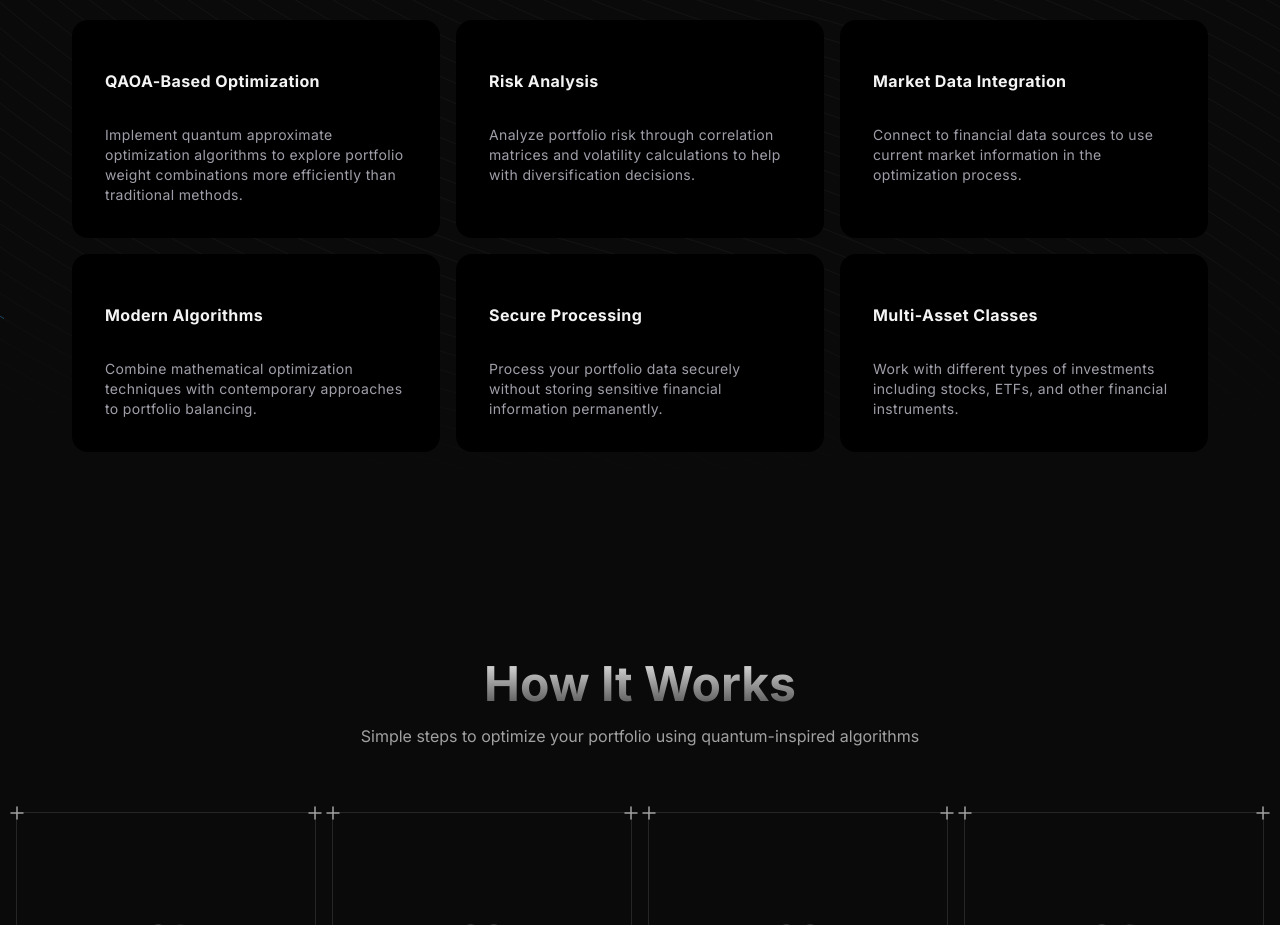
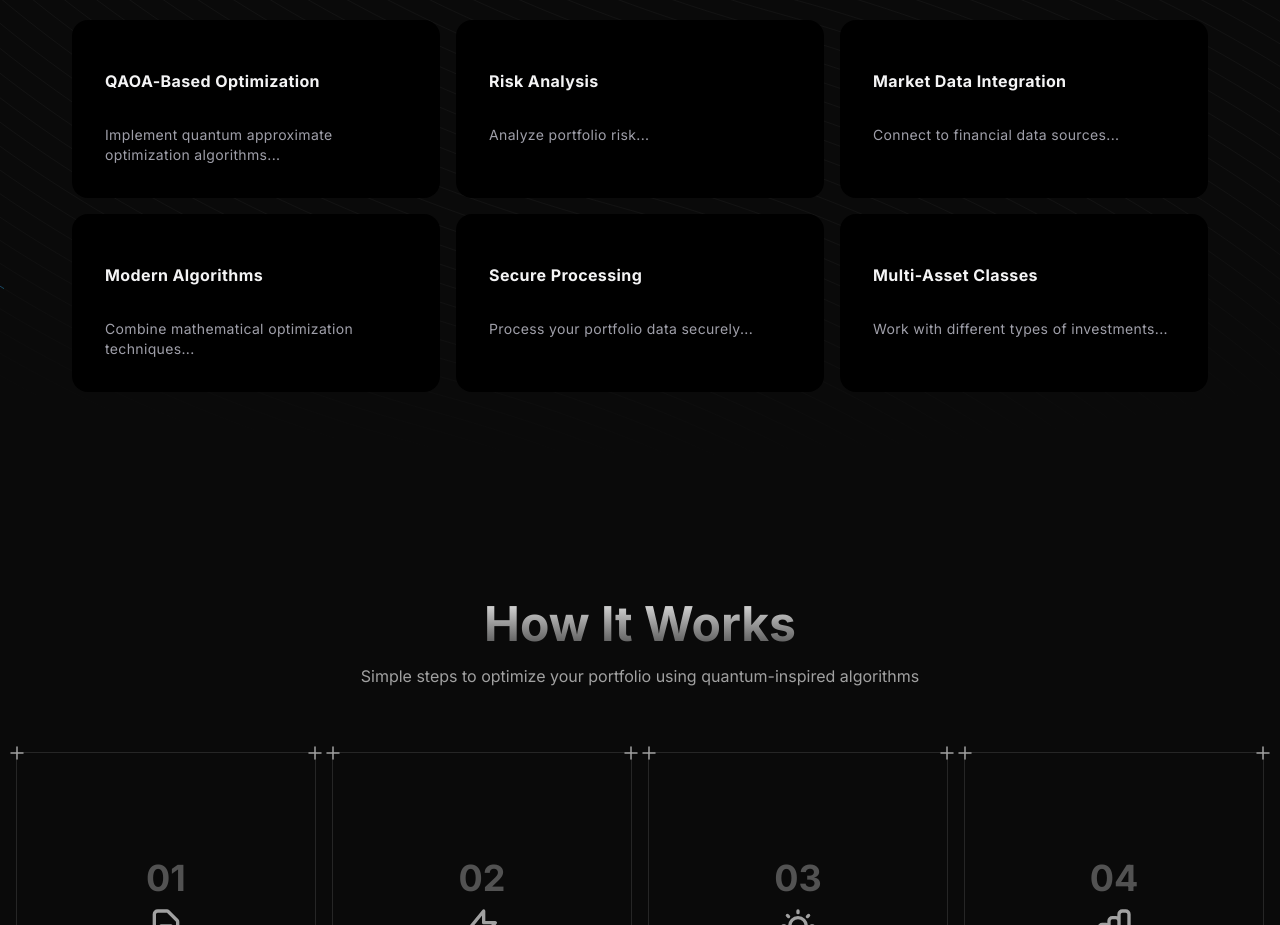
Before and after one commit to sahilahmed21/Quantum-Portfolio-Optimizer, a Next.js app in the folder frontend/: page / in a window 1280 px wide. Shown: the part 1060-1985 px from the top of the page. Built offline with nearby package versions, Linux system fonts and the light colour scheme.

Commit message:
better frontend

```diff
--- a/frontend/src/app/page.tsx
+++ b/frontend/src/app/page.tsx
@@ -8,6 +8,7 @@ import { BackgroundBeams } from "@/components/ui/background-beams";
 import { HoverEffect } from "@/components/ui/card-hover-effect";
 import { AnimatePresence, motion } from "motion/react";
 import { CanvasRevealEffect } from "@/components/ui/canvas-reveal-effect";
+import { quantumFeatures } from "@/components/quantumfeatures";
 
 export default function Home() {
   return (
@@ -144,39 +145,39 @@ export default function Home() {
   )
 }
 
-// Feature data for hover cards
-export const quantumFeatures = [
-  {
-    title: "QAOA-Based Optimization",
-    description: "Implement quantum approximate optimization algorithms to explore portfolio weight combinations more efficiently than traditional methods.",
-    link: "#"
-  },
-  {
-    title: "Risk Analysis",
-    description: "Analyze portfolio risk through correlation matrices and volatility calculations to help with diversification decisions.",
-    link: "#"
-  },
-  {
-    title: "Market Data Integration",
-    description: "Connect to financial data sources to use current market information in the optimization process.",
-    link: "#"
-  },
-  {
-    title: "Modern Algorithms",
-    description: "Combine mathematical optimization techniques with contemporary approaches to portfolio balancing.",
-    link: "#"
-  },
-  {
-    title: "Secure Processing",
-    description: "Process your portfolio data securely without storing sensitive financial information permanently.",
-    link: "#"
-  },
-  {
-    title: "Multi-Asset Classes",
-    description: "Work with different types of investments including stocks, ETFs, and other financial instruments.",
-    link: "#"
-  }
-];
+// // Feature data for hover cards
+// export const quantumFeatures = [
+//   {
+//     title: "QAOA-Based Optimization",
+//     description: "Implement quantum approximate optimization algorithms to explore portfolio weight combinations more efficiently than traditional methods.",
+//     link: "#"
+//   },
+//   {
+//     title: "Risk Analysis",
+//     description: "Analyze portfolio risk through correlation matrices and volatility calculations to help with diversification decisions.",
+//     link: "#"
+//   },
+//   {
+//     title: "Market Data Integration",
+//     description: "Connect to financial data sources to use current market information in the optimization process.",
+//     link: "#"
+//   },
+//   {
+//     title: "Modern Algorithms",
+//     description: "Combine mathematical optimization techniques with contemporary approaches to portfolio balancing.",
+//     link: "#"
+//   },
+//   {
+//     title: "Secure Processing",
+//     description: "Process your portfolio data securely without storing sensitive financial information permanently.",
+//     link: "#"
+//   },
+//   {
+//     title: "Multi-Asset Classes",
+//     description: "Work with different types of investments including stocks, ETFs, and other financial instruments.",
+//     link: "#"
+//   }
+// ];
 
 // Card component for How It Works section
 const Card = ({
--- /dev/null
+++ b/frontend/src/components/quantumfeatures.tsx
@@ -0,0 +1,33 @@
+// src/data/quantumFeatures.ts
+export const quantumFeatures = [
+    {
+        title: "QAOA-Based Optimization",
+        description: "Implement quantum approximate optimization algorithms...",
+        link: "#"
+    },
+    {
+        title: "Risk Analysis",
+        description: "Analyze portfolio risk...",
+        link: "#"
+    },
+    {
+        title: "Market Data Integration",
+        description: "Connect to financial data sources...",
+        link: "#"
+    },
+    {
+        title: "Modern Algorithms",
+        description: "Combine mathematical optimization techniques...",
+        link: "#"
+    },
+    {
+        title: "Secure Processing",
+        description: "Process your portfolio data securely...",
+        link: "#"
+    },
+    {
+        title: "Multi-Asset Classes",
+        description: "Work with different types of investments...",
+        link: "#"
+    }
+];
```
